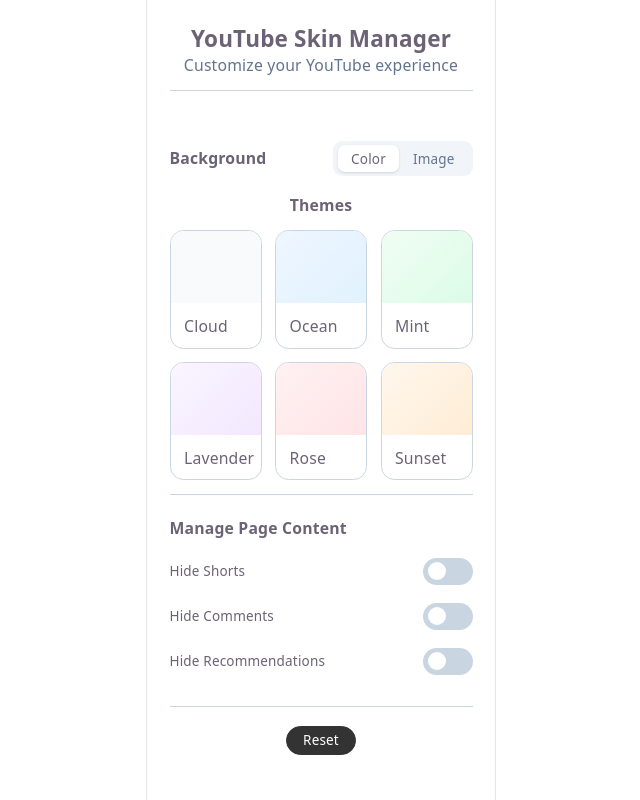
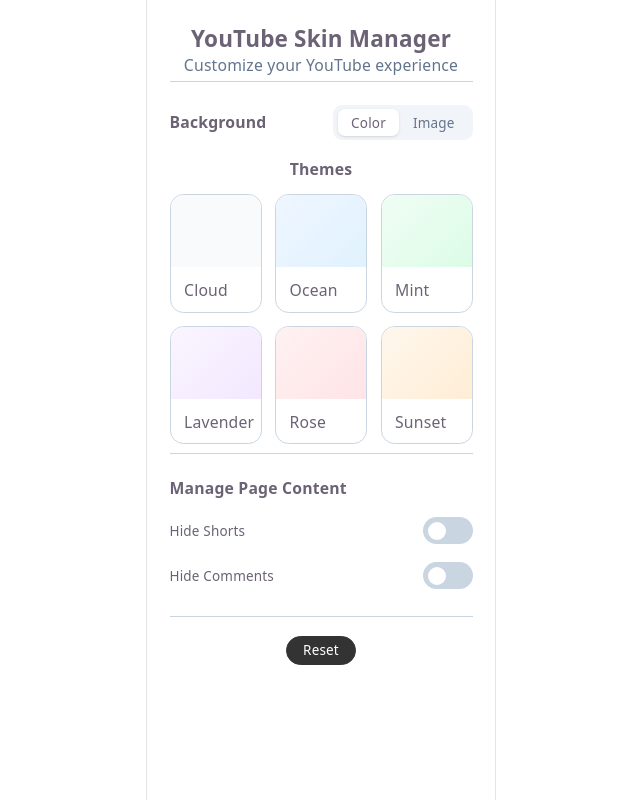
Before and after one commit to manohari1990/yt-skin-ext, a React (Vite) app: page / in a window 1280 px wide. Shown: the whole page, without its empty margins (319-959 px from the left). Built offline with nearby package versions, Linux system fonts and the light colour scheme.

Commit message:
minor changes

```diff
--- a/src/App.tsx
+++ b/src/App.tsx
@@ -88,7 +88,7 @@
       id="main-modal"
       className="flex w-full flex-col p-5"
     >
-      <div className="mb-3 border-b border-slate-300 pb-3 dark:border-neutral-700">
+      <div className="mb-1 border-b border-slate-300 pb-1 dark:border-neutral-700">
         <h5 className="text-xl font-bold">
           YouTube Skin Manager
         </h5>
@@ -98,9 +98,9 @@
         </p>
       </div>
 
-      <div className="mt-2 border-b border-slate-300 pb-3 dark:border-neutral-700">
+      <div className="border-b border-slate-300 pb-2 dark:border-neutral-700">
         {/* Select Skin Color */}
-        <div className="mt-6">
+        <div className="mt-4">
           <div className="mb-4 flex items-center justify-between">
             <h3 className="text-sm font-semibold">
               Background
@@ -155,7 +155,7 @@
         {/* Select Background Effects */}
       </div>
 
-      <div className="mt-2 border-b border-slate-300 pb-3 dark:border-neutral-700">
+      <div className="mt-2 border-b border-slate-300 pb-2 dark:border-neutral-700">
         {/* Manage Page Content */}
         <ContentManager theme={theme} onChange={updateTheme} />
       </div>
--- a/src/components/ContentManager.tsx
+++ b/src/components/ContentManager.tsx
@@ -35,7 +35,7 @@
                 <ContentToggle label="Hide Comments" enabled={theme.hideComments} onChange={(enabled)=> onChange("hideComments", enabled)} />
 
                 {/* Hide Recommendations */}
-                <ContentToggle label="Hide Recommendations" enabled={theme.hideRecommendations} onChange={(enabled)=> onChange("hideRecommendations", enabled)} />
+                {/* <ContentToggle label="Hide Recommendations" enabled={theme.hideRecommendations} onChange={(enabled)=> onChange("hideRecommendations", enabled)} /> */}
             </div>
         </div>
     )
```
Also changed, not shown: Ext-Preview.PNG (added), theme-features.txt (added).
